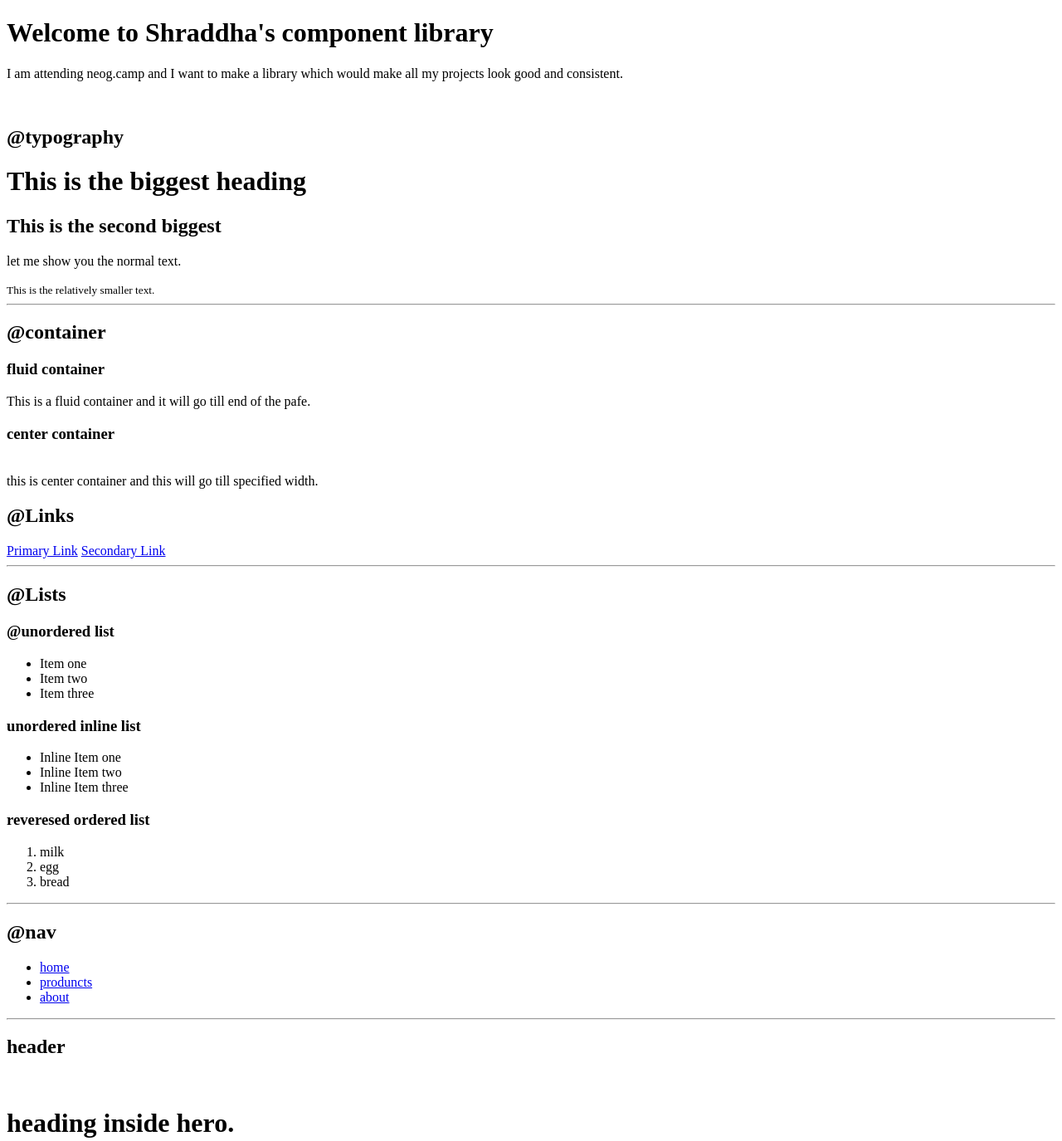
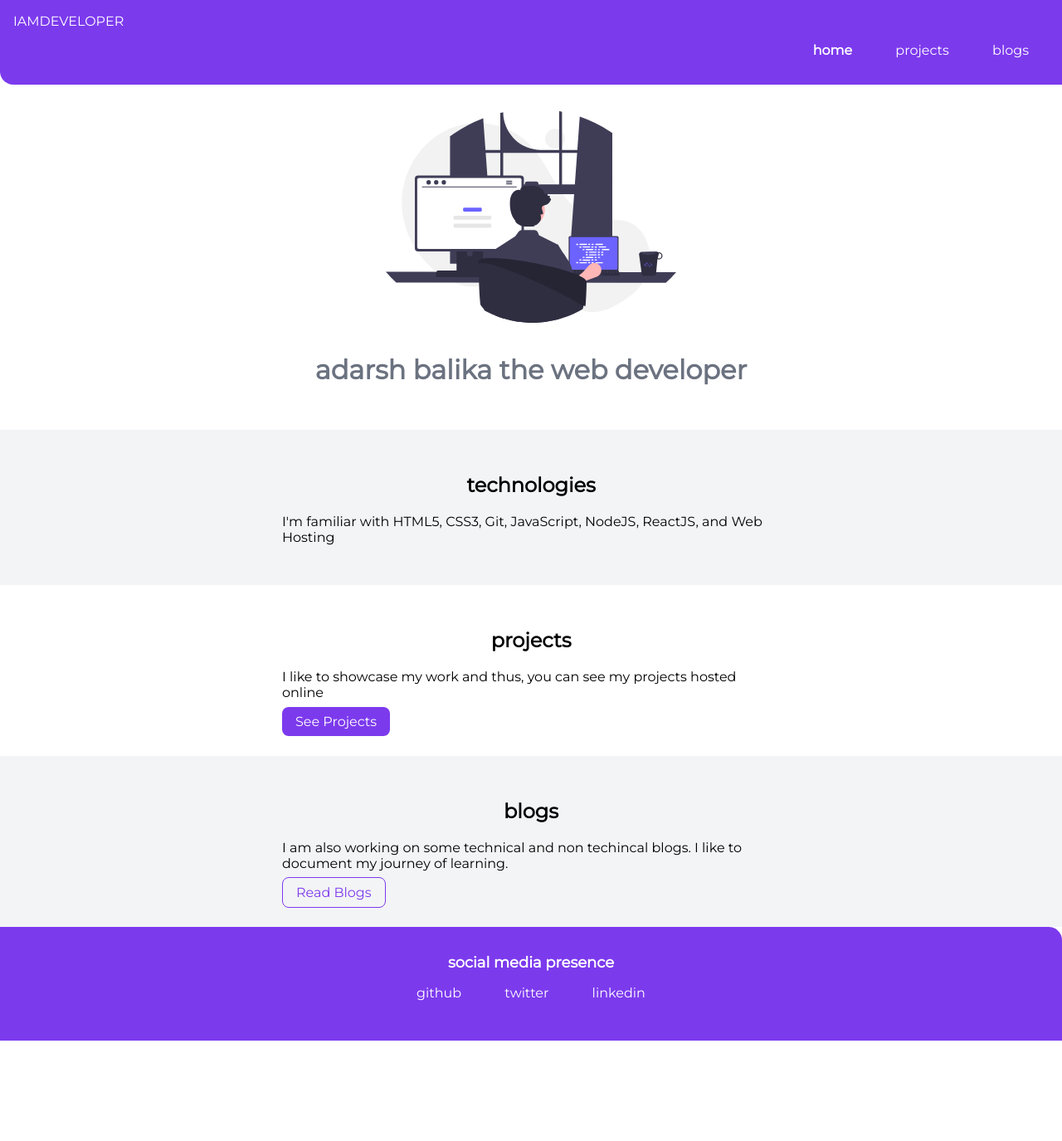
Before and after one commit to shraddhav03/Shraddha-portfolio, a plain HTML site: page index.html in a window 1280 px wide. Shown: the whole page at 83% size. After the commit the page ends 1254 px from the top, so only its background shows below. Drawn offline with Linux system fonts and the light colour scheme.

Commit message:
website components
components

```diff
--- a/index.html
+++ b/index.html
@@ -4,89 +4,92 @@
     <meta charset="UTF-8">
     <meta http-equiv="X-UA-Compatible" content="IE=edge">
     <meta name="viewport" content="width=device-width, initial-scale=1.0">
-    <title>Component Library</title>
+    <title>home  |  adarshbalika</title>
+    <link href="\styles.css"  rel ="stylesheet">
 </head>
 <body>
-    <h1>Welcome to Shraddha's component library</h1>
-    <p>
-        I am attending neog.camp and I want to make a library which would make all my projects look good and consistent.
-    </p>
-    <br/>
-    <h2>@typography</h2>
-    <h1>This is the biggest heading</h1>
-    <h2>This is the second biggest</h2>
-    <p>let me show you the normal text.</p>
-    <small>This is the relatively smaller text.</small>
+<nav class="navigation container">
+    <div class = "nav-barand">IAMDEVELOPER</div>
+    <ul class="list-non-bullet nav-pills">
+        <li class="list-item-inline">
+            <a class="link link-active" href ="/">home</a>
+        </li>
+        <li class="list-item-inline">
+            <a class="link" href ="/projects.html">
+                projects</a>
+        </li>
+        <li class="list-item-inline">
+            <a class="link" href ="/blogs.html">
+                blogs</a>
+        </li>
+    </ul>
+</nav>
 
-    <hr>
+<header class ="hero">
+    <img class = "hero-img"
+    src="/images/hero-image.svg"/>
+    <h1 class = "hero-heading">
+        adarsh balika the web developer
+    </h1>
+</header>
 
-    <h2>@container</h2>
-    <h3>fluid container</h3>
-    <div>This is a fluid container and it will go till end of the pafe.</div>
-    <h3>center container</h3>
+<section class="section Ow">
+    <div class="container container-center">
+        <h1>technologies</h1>
+        <p>I'm familiar with HTML5, CSS3,
+            Git, JavaScript, NodeJS,
+            ReactJS, and Web Hosting
+        </p>
+    </div>
+</section>
 
-    <br>
+<section class="section ">
+    <div class="container container-center">
+        <h1>projects</h1>
+        <p>I like to showcase my work
+            and thus, you can see my
+            projects hosted online
+        </p>
+        <a class = "link link-primary"
+        href="/">See Projects</a>
+    </div>
+</section>
 
-    <div>this is center container and this will go till specified width.</div>
-    <h2>@Links</h2>
-    <a href ="/">Primary Link</a>
-    <a href ="/">Secondary Link</a>
+<section class="section Ow">
+    <div class="container container-center">
+        <h1>blogs</h1>
+        <p>I am also working on
+            some technical and
+            non techincal blogs.
+            I like to document my
+            journey of learning.</p>
+            <a class = "link link-secondary"
+            href="/">Read Blogs</a>
 
-    <hr>
+    </div>
+</section>
 
-    <h2>@Lists</h2>
-
-    <h3>@unordered list</h3>
-
-    <ul>
-        <li>Item one</li>
-        <li>Item two</li>
-        <li>Item three</li>
-    </ul>
-
-    <h3>unordered inline list</h3>
-
-    <ul>
-        <li>Inline Item one</li>
-        <li>Inline Item two</li>
-        <li>Inline Item three</li>
-    </ul>
-
-    <h3>reveresed ordered list</h3>
-
-    <ol>
-        <li>milk</li>
-        <li>egg</li>
-        <li>bread</li>
-    </ol>
-
-    <hr>
-
-    <h2>@nav</h2>
-
-    <nav>
-        <ul>
-            <li>
-                <a href ="/">home</a>
+<footer class="footer">
+    <div class="footer-header">
+       social media presence
+    </div>
+        <ul class="social-links list-non-bullet">
+            <li class="list-item-inline">
+                <a class="link" href="https://github.com/shraddhav03">
+                    github
+                </a>
             </li>
-            <li>
-                <a href ="/">produncts</a>
+            <li class="list-item-inline">
+                <a class="link" href="https://twitter.com/SSV">
+                    twitter
+                </a>
             </li>
-            <li>
-                <a href ="/">about</a>
+            <li class="list-item-inline">
+                <a class="link" href="https://linkedin.com/in/shraddha-verma-193477258">
+                    linkedin
+                </a>
             </li>
         </ul>
-    </nav>
 
-    <hr>
-
-    <h2>header</h2>
-
-    <header>
-        <img src=""/>
-        <h1>heading inside hero.</h1>
-    </header>
-
-
+</footer>
 </body>
-</html>
--- /dev/null
+++ b/styles.css
@@ -0,0 +1,124 @@
+@import url('https://fonts.googleapis.com/css2?family=Montserrat&display=swap');
+:root{
+    --primary-color:#7C3AED;
+    --dark-gray: #6b7280;
+    --off-white: #f3f4f6;
+}
+
+body{
+    font-family: 'Montserrat',
+    sans-serif;
+    margin: 0px;
+}
+
+hr{
+    margin: 3rem 0rem;
+}
+
+.margin-md{
+    margin: 2rem;
+}
+
+.container{
+    padding-left: 1rem;
+    padding-right: 1rem;
+}
+
+.container-center{
+    max-width: 600px;
+    margin: auto;
+}
+
+.link{
+    box-sizing: border-box;
+    text-decoration: none;
+    padding: 0.5rem 1rem;
+    margin-top:5rem;
+    margin-bottom: 1rem;
+}
+.link-primary{
+    background-color: var(--primary-color);
+    border-radius:0.5rem;
+    color: white;
+}
+.link-secondary{
+    color: var(--primary-color);
+    border-radius:0.5rem;
+    border: 1px solid var(--primary-color);
+}
+
+.list-non-bullet{
+    list-style: none;
+}
+.list-item-inline{
+    display: inline;
+    padding: 0rem 0.5rem;
+}
+.navigation{
+    background-color: var(--primary-color);
+    color: white;
+    padding: 1rem;
+    border-bottom-left-radius:1rem;
+}
+.navigation .nav-brand{
+    font-weight: bold;
+    font-size: 1.1rem;
+}
+.navigation .nav-pills{
+    text-align: right;
+}
+.navigation .link{
+    color: white;
+}
+.navigation .link-active{
+    font-weight: bold;
+}
+
+.hero{
+    padding: 2rem;
+    text-align: center;
+    padding-top:2rem;
+}
+
+.hero .hero-img{
+    max-width: 350px;
+    display: block;
+    margin: auto;
+}
+
+.hero .hero-heading{
+    text-align: center;
+    padding-top: 1rem;
+    color: var(--dark-gray);
+}
+
+.section{
+    padding: 2rem;
+}
+
+.section h1{
+    text-align:center;
+}
+
+.Ow{
+    background-color: var(--off-white);
+}
+
+footer{
+    background-color: var(--primary-color);
+    padding: 2rem 1rem;
+    text-align: center;
+    color: white;
+    border-top-right-radius: 1rem;
+}
+
+.footer .link{
+    color: white;
+}
+.footer .footer-header{
+    font-weight: bold;
+    font-size: large;
+}
+.footer ul{
+    padding-inline-start: 0px;
+}
```
Also changed, not shown: blogs.html (added, +32 -0 lines), lib/components.html (added, +138 -0 lines), projects.html (added, +65 -0 lines), images/hero-image.svg (added), 1 other file.
